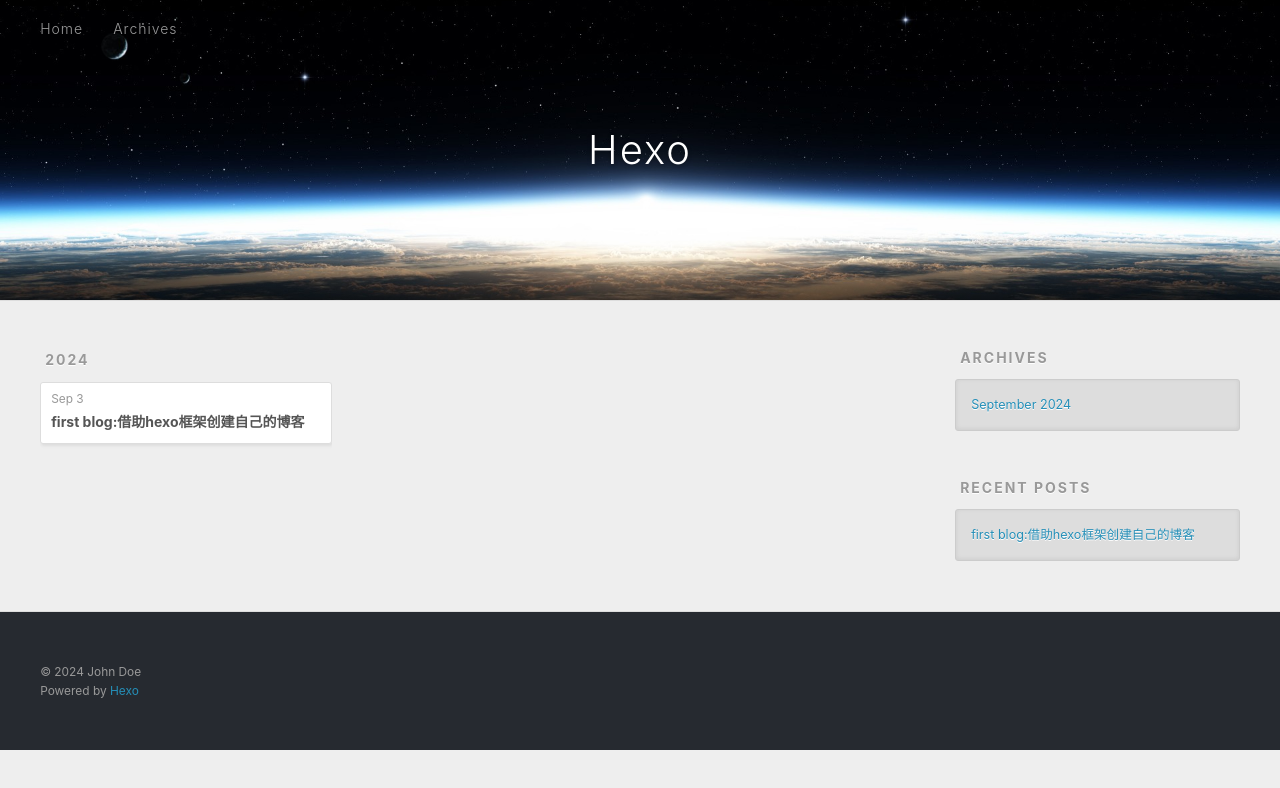
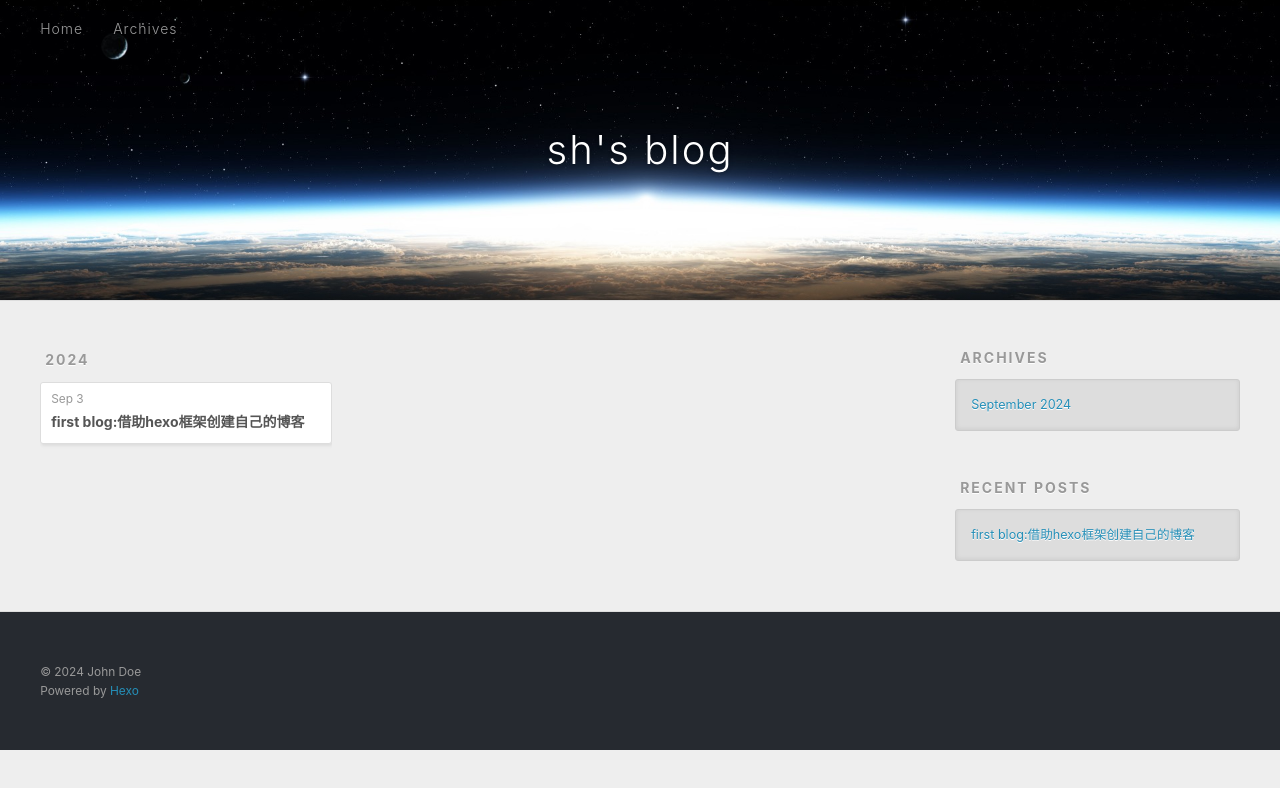
Before and after one commit to bhsh0112/bhsh0112.github.io, a plain HTML site: page archives/2024/09/index.html in a window 1280 px wide. Drawn offline with Linux system fonts and the light colour scheme.

Commit message:
Site updated: 2024-09-04 08:00:31

```diff
--- a/archives/2024/09/index.html
+++ b/archives/2024/09/index.html
@@ -4,17 +4,17 @@
   <meta charset="utf-8">
 
 
-  <title>Archives: 2024/9 | Hexo</title>
+  <title>Archives: 2024/9 | sh&#39;s blog</title>
   <meta name="viewport" content="width=device-width, initial-scale=1, shrink-to-fit=no">
   <meta property="og:type" content="website">
-<meta property="og:title" content="Hexo">
+<meta property="og:title" content="sh&#39;s blog">
 <meta property="og:url" content="http://example.com/archives/2024/09/index.html">
-<meta property="og:site_name" content="Hexo">
+<meta property="og:site_name" content="sh&#39;s blog">
 <meta property="og:locale" content="en_US">
 <meta property="article:author" content="John Doe">
 <meta name="twitter:card" content="summary">
 
-    <link rel="alternate" href="/atom.xml" title="Hexo" type="application/atom+xml">
+    <link rel="alternate" href="/atom.xml" title="sh's blog" type="application/atom+xml">
 
 
     <link rel="shortcut icon" href="/favicon.png">
@@ -39,7 +39,7 @@
   <div id="header-outer" class="outer">
     <div id="header-title" class="inner">
       <h1 id="logo-wrap">
-        <a href="/" id="logo">Hexo</a>
+        <a href="/" id="logo">sh&#39;s blog</a>
       </h1>
 
     </div>
```
Also changed, not shown: 2024/09/03/firstblog/index.html (+4 -4 lines), archives/2024/index.html (+5 -5 lines), archives/index.html (+5 -5 lines), index.html (+5 -5 lines).
